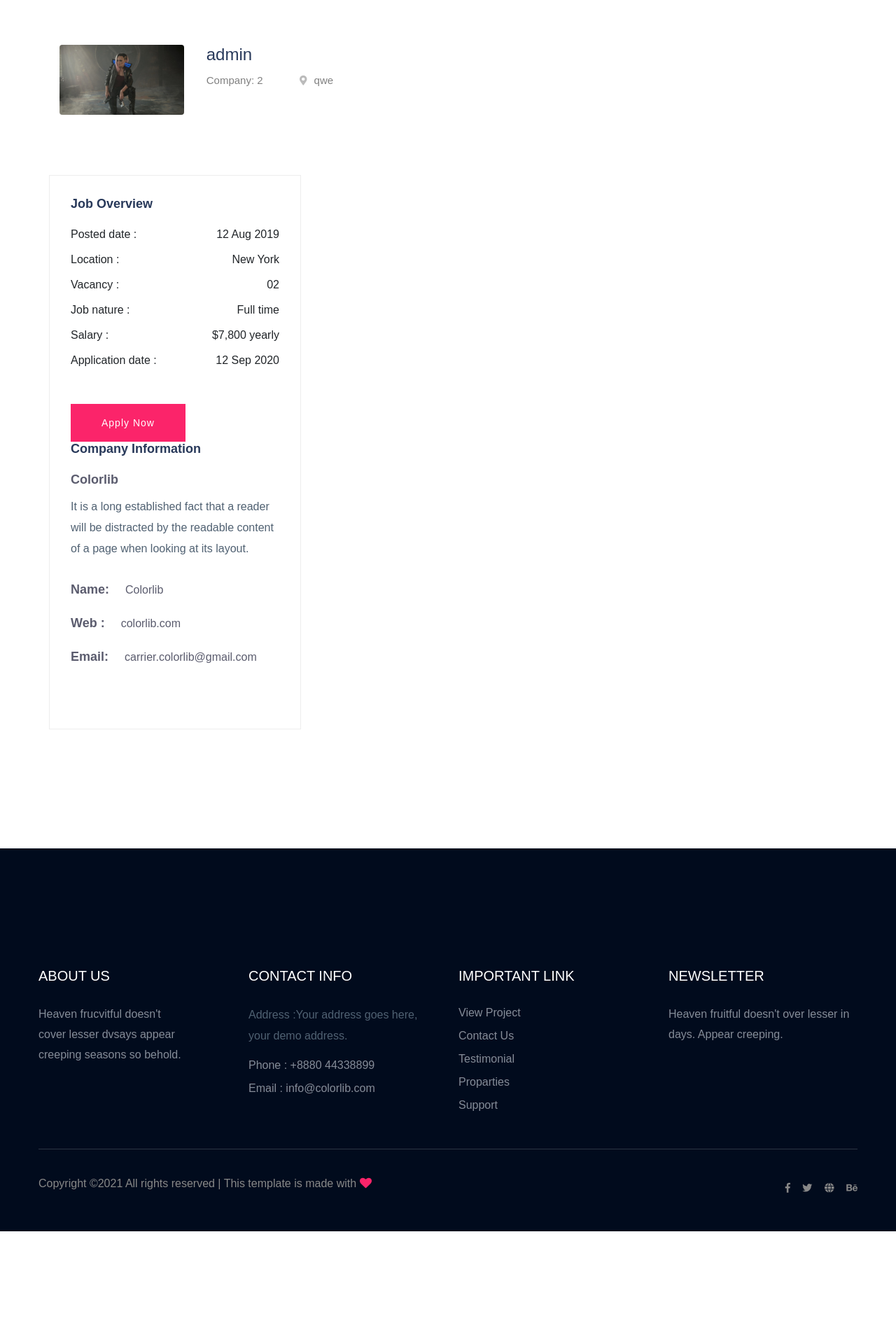
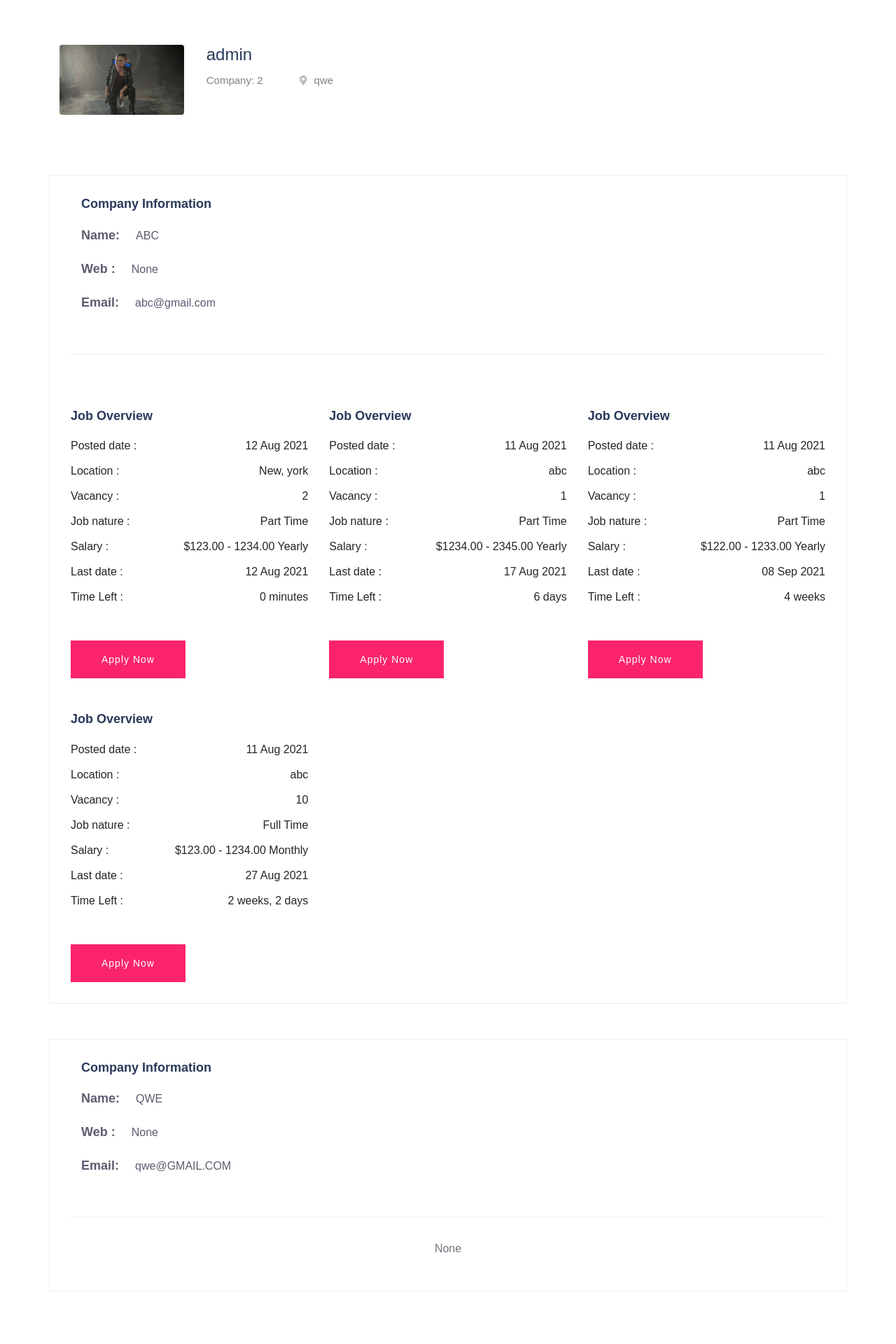
Before and after one commit to jaydeep32/job_seeker, a Django app: page /company-detail/ in a window 1280 px wide. Shown: the part 626-2546 px from the top of the page at 70% size. Before the commit the page ends 2385 px from the top, so only its background shows below. Run offline with Django 3.2, Linux system fonts and the light colour scheme; a user stored in the database is signed in; data comes from the database, SQL or seed files in the repository; some libraries are stand-ins or nearby versions; some web fonts are replaced.

Commit message:
working on company detail page

```diff
--- a/job/templates/job/company_details.html
+++ b/job/templates/job/company_details.html
@@ -6,7 +6,8 @@
 
     <!-- Hero Area Start-->
     <div class="slider-area ">
-        <div class="single-slider section-overly slider-height2 d-flex align-items-center" data-background="{% static 'img/hero/about.jpg'%}">
+        <div class="single-slider section-overly slider-height2 d-flex align-items-center"
+            data-background="{% static 'img/hero/about.jpg'%}">
             <div class="container">
                 <div class="row">
                     <div class="col-xl-12">
@@ -29,7 +30,8 @@
                     <div class="single-job-items mb-50">
                         <div class="job-items">
                             <div class="company-img company-img-details">
-                                    <a href="#"><img class="rounded" src="{{ profile.profile_image.url }}" alt="" style="height: 100px; width:auto;"></a>
+                                <a href="#"><img class="rounded" src="{{ profile.profile_image.url }}" alt=""
+                                        style="height: 100px; width:auto;"></a>
                             </div>
                             <div class="job-tittle">
                                 <a href="#">
@@ -45,40 +47,54 @@
                     <!-- job single End -->
 
                 </div>
+            </div>
             <!-- Right Content -->
-                </div>
-                <div class="col-xl-4 col-lg-4">
+            {% for company in companies %}
+                <div class="col-xl-12 col-lg-12">
                     <div class="post-details3  mb-50">
-                        <!-- Small Section Tittle -->
-                       <div class="small-section-tittle">
-                           <h4>Job Overview</h4>
-                       </div>
-                      <ul>
-                          <li>Posted date : <span>12 Aug 2019</span></li>
-                          <li>Location : <span>New York</span></li>
-                          <li>Vacancy : <span>02</span></li>
-                          <li>Job nature : <span>Full time</span></li>
-                          <li>Salary :  <span>$7,800 yearly</span></li>
-                          <li>Application date : <span>12 Sep 2020</span></li>
-                      </ul>
-                     <div class="apply-btn2">
-                        <a href="#" class="btn">Apply Now</a>
-                     </div>
+                        <div class="col col-md-12">
                             <div class="post-details4  mb-50">
                                 <!-- Small Section Tittle -->
                                 <div class="small-section-tittle">
                                     <h4>Company Information</h4>
                                 </div>
-                           <span>Colorlib</span>
-                           <p>It is a long established fact that a reader will be distracted by the readable content of a page when looking at its layout.</p>
                                 <ul>
-                             <li>Name: <span>Colorlib </span></li>
-                             <li>Web : <span> colorlib.com</span></li>
-                             <li>Email: <span>carrier.colorlib@gmail.com</span></li>
+                                    <li>Name: <span>{{ company.company_name }} </span></li>
+                                    <li>Web : <span> {{ company.web }}</span></li>
+                                    <li>Email: <span>{{ company.email }}</span></li>
                                 </ul>
                             </div>
                         </div>
+                        <!-- Small Section Tittle -->
+                        <hr>
+                        <div class="row">
+                        {% for job in company.jobs.all %}
+                            <div class="col col-md-4 pt-5">
+                                <div class="small-section-tittle">
+                                    <h4>Job Overview</h4>
                                 </div>
+                                <ul>
+                                    <li>Posted date : <span>{{ job.posted_date|date:'d M Y'}}</span></li>
+                                    <li>Location : <span>{{ job.location }}</span></li>
+                                    <li>Vacancy : <span>{{ job.vacancy }}</span></li>
+                                    <li>Job nature : <span>{{ job.job_time }}</span></li>
+                                    <li>Salary :  <span>${{ job.min_salary }} - {{ job.max_salary }} {{ job.salary_type|title }}</span></li>
+                                    <li>Last date : <span>{{ job.last_date|date:'d M Y'}}</span></li>
+                                    <li>Time Left : <span>{{ job.posted_date|timesince:job.last_date }}</span></li>
+                                </ul>
+                                <div class="apply-btn2">
+                                    <a href="#" class="btn">Apply Now</a>
+                                </div>
+                            </div>
+                        {% empty %}
+                            <div class="col col-md-12 text-center">
+                                <p class="text-secondary">None</p>
+                            </div>
+                        {% endfor %}
+                    </div>
+                    </div>
+                </div>
+            {% endfor %}
         </div>
     </div>
     <!-- job post company End -->
```
Lines whose indentation alone changed are shown as unchanged.
